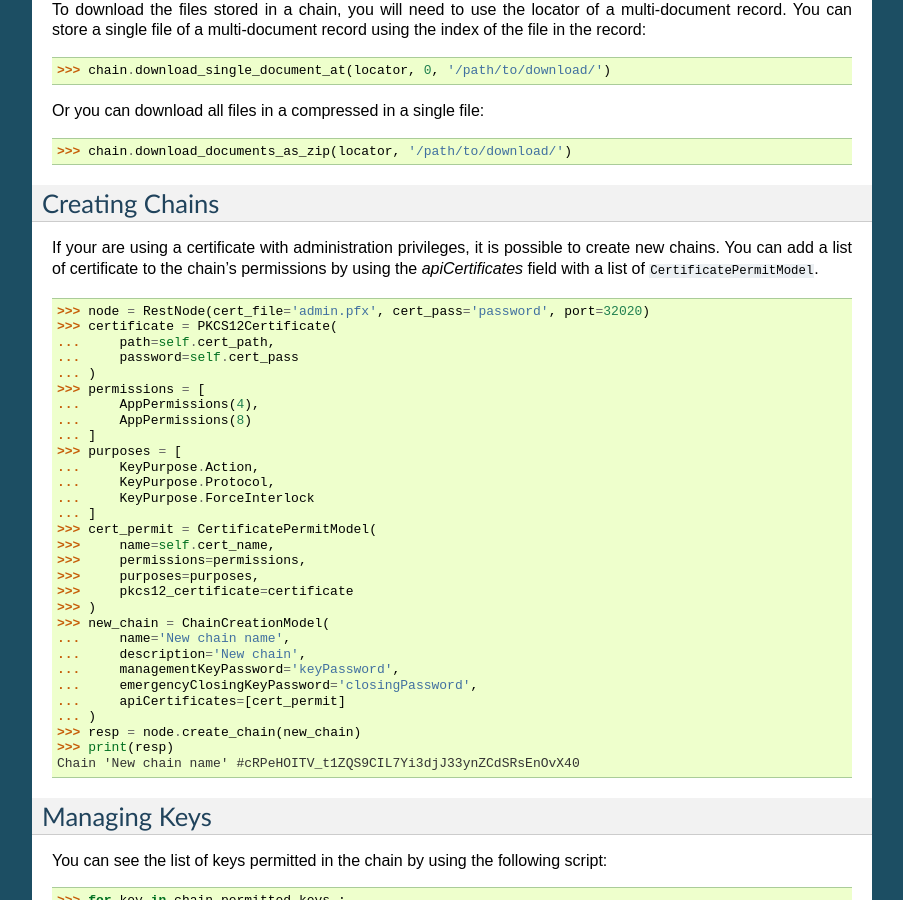
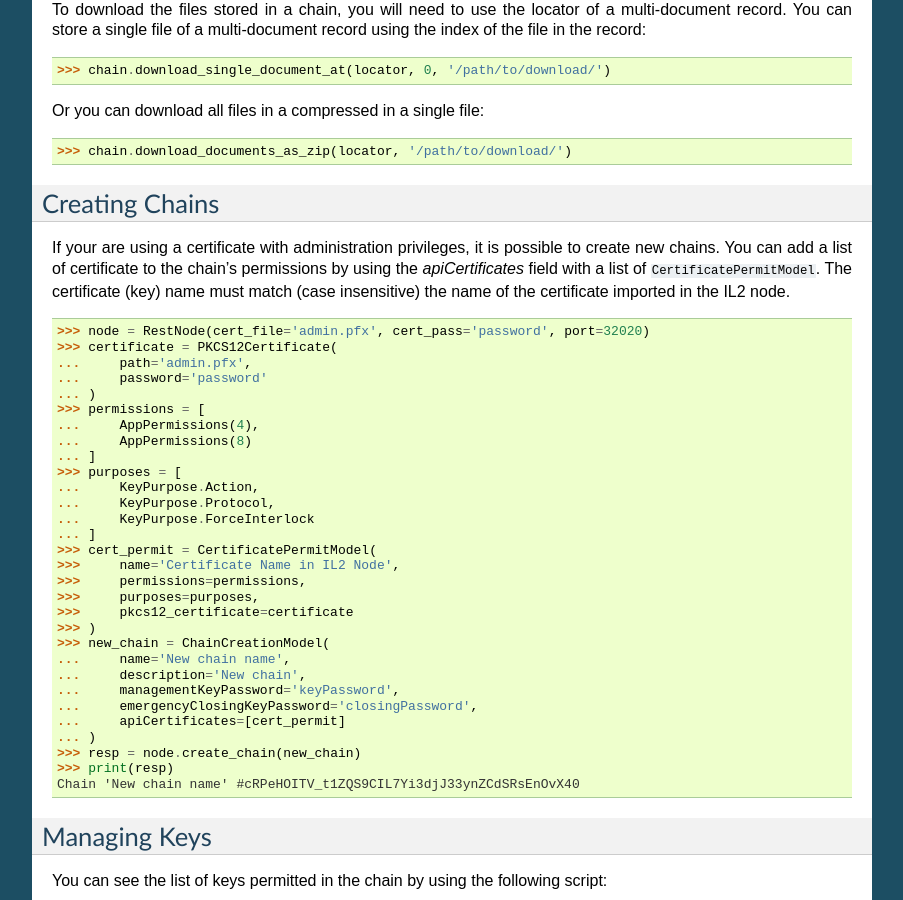
Before and after one commit to interlockledger/interlockledger-rest-client-python, a Sphinx documentation site: the page built from docs/quickstart.rst, in a window 1280 px wide and 900 px high, scrolled down 1548 px. Shown: the whole window, without its empty margins (198-1101 px from the left). Built offline with Sphinx 7.4.7, drawn with Linux system fonts in a browser that asks for light colours.

Commit message:
Fixed wrong code in create_chain samples.

```diff
--- a/docs/quickstart.rst
+++ b/docs/quickstart.rst
@@ -112,13 +112,14 @@ Creating Chains
 
 If your are using a certificate with administration privileges, it is possible to create new chains.
 You can add a list of certificate to the chain's permissions by using the `apiCertificates` field with a list of ``CertificatePermitModel``.
+The certificate (key) name must match (case insensitive) the name of the certificate imported in the IL2 node.
 
 .. code-block:: python3
 
     >>> node = RestNode(cert_file='admin.pfx', cert_pass='password', port=32020)
     >>> certificate = PKCS12Certificate(
-    ...     path=self.cert_path,
-    ...     password=self.cert_pass
+    ...     path='admin.pfx',
+    ...     password='password'
     ... )
     >>> permissions = [
     ...     AppPermissions(4),
@@ -130,7 +131,7 @@ You can add a list of certificate to the chain's permissions by using the `apiCe
     ...     KeyPurpose.ForceInterlock
     ... ]
     >>> cert_permit = CertificatePermitModel(
-    >>>     name=self.cert_name,
+    >>>     name='Certificate Name in IL2 Node',
     >>>     permissions=permissions,
     >>>     purposes=purposes,
     >>>     pkcs12_certificate=certificate
```
Also changed, not shown: 2 other files.
